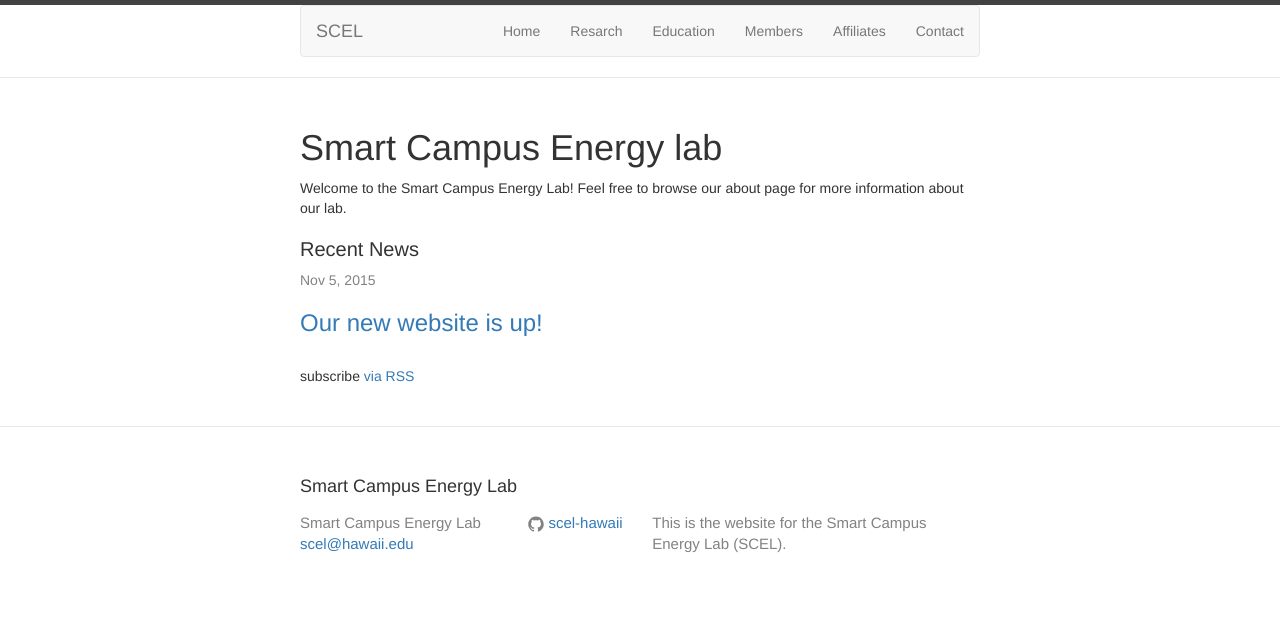
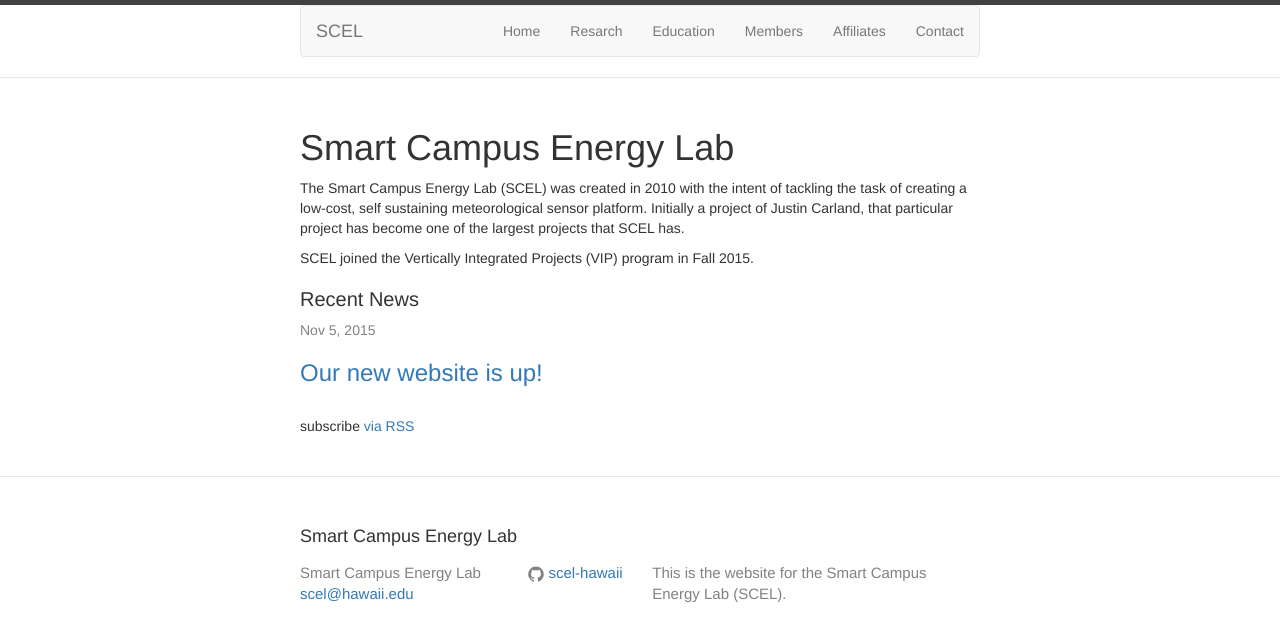
Before and after one commit to aobatake/scel-hawaii.org, a Jekyll site: the page built from index.html, in a window 1280 px wide. Shown: the top 642 px of the page. Built offline with Jekyll 4.4.1, drawn with Linux system fonts in a browser that asks for light colours.

Commit message:
Moved description to main page

```diff
--- a/index.html
+++ b/index.html
@@ -4,10 +4,14 @@ layout: default
 
 <div class="home">
 
-  <h1> Smart Campus Energy lab </h1>
+  <h1> Smart Campus Energy Lab </h1>
 
-  <p> Welcome to the Smart Campus Energy Lab! Feel free to browse our
-  about page for more information about our lab. </p>
+  <p>The Smart Campus Energy Lab (SCEL) was created in 2010 with the intent of
+  tackling the task of creating a low-cost, self sustaining meteorological sensor
+  platform. Initially a project of Justin Carland, that particular project has
+  become one of the largest projects that SCEL has.</p>
+
+  <p>SCEL joined the Vertically Integrated Projects (VIP) program in Fall 2015.</p>
 
   <h1 class="page-heading">Recent News</h1>
 
```
